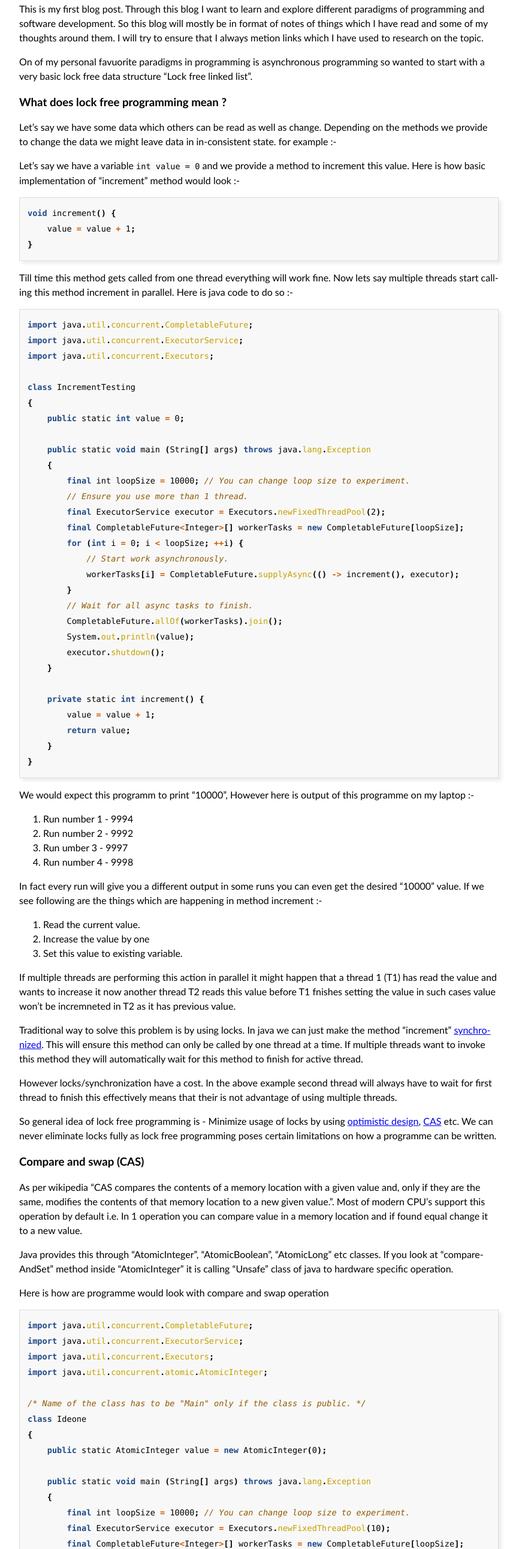
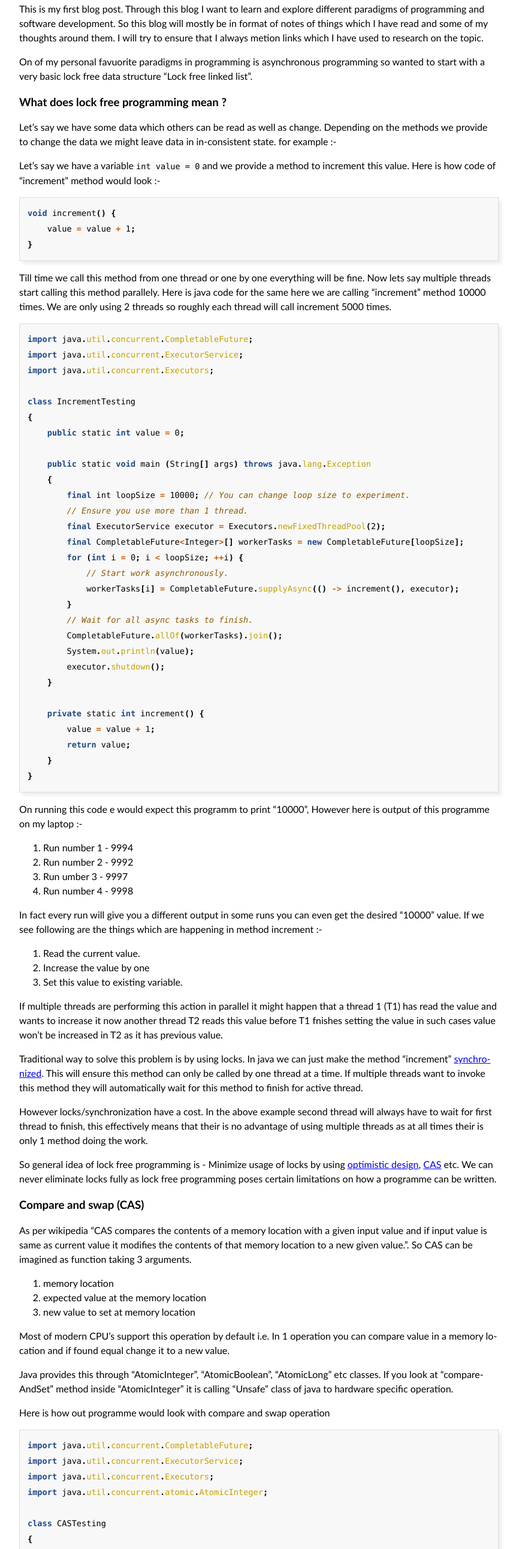
Before and after one commit to ananduee/ananduee.github.io, a plain HTML site: page posts/lock-free-linked-list/index.html in a window 1280 px wide. Shown: the part 218-2800 px from the top of the page at 60% size, without its empty margins (208-1074 px from the left). Drawn offline with Linux system fonts and the light colour scheme.

Commit message:
fixed some mistake

```diff
--- a/posts/lock-free-linked-list/index.html
+++ b/posts/lock-free-linked-list/index.html
@@ -36,11 +36,11 @@
 
 <p>Let&rsquo;s say we have some data which others can be read as well as change. Depending on the methods we provide to change the data we might leave data in in-consistent state. for example :-</p>
 
-<p>Let&rsquo;s say we have a variable <code>int value = 0</code> and we provide a method to increment this value. Here is how basic implementation of &ldquo;increment&rdquo; method would look :-</p>
+<p>Let&rsquo;s say we have a variable <code>int value = 0</code> and we provide a method to increment this value. Here is how code of &ldquo;increment&rdquo; method would look :-</p>
 <div class="highlight"><pre style="background-color:#f8f8f8;-moz-tab-size:4;-o-tab-size:4;tab-size:4"><code class="language-java" data-lang="java"><span style="color:#204a87;font-weight:bold">void</span> <span style="color:#000">increment</span><span style="color:#000;font-weight:bold">()</span> <span style="color:#000;font-weight:bold">{</span>
     <span style="color:#000">value</span> <span style="color:#ce5c00;font-weight:bold">=</span> <span style="color:#000">value</span> <span style="color:#ce5c00;font-weight:bold">+</span> <span style="color:#000">1</span><span style="color:#000;font-weight:bold">;</span>
 <span style="color:#000;font-weight:bold">}</span></code></pre></div>
-<p>Till time this method gets called from one thread everything will work fine. Now lets say multiple threads start calling this method increment in parallel. Here is java code to do so :-</p>
+<p>Till time we call this method from one thread or one by one everything will be fine. Now lets say multiple threads start calling this method parallely. Here is java code for the same here we are calling &ldquo;increment&rdquo; method 10000 times. We are only using 2 threads so roughly each thread will call increment 5000 times.</p>
 <div class="highlight"><pre style="background-color:#f8f8f8;-moz-tab-size:4;-o-tab-size:4;tab-size:4"><code class="language-java" data-lang="java"><span style="color:#204a87;font-weight:bold">import</span> <span style="color:#000">java</span><span style="color:#000;font-weight:bold">.</span><span style="color:#c4a000">util</span><span style="color:#000;font-weight:bold">.</span><span style="color:#c4a000">concurrent</span><span style="color:#000;font-weight:bold">.</span><span style="color:#c4a000">CompletableFuture</span><span style="color:#000;font-weight:bold">;</span>
 <span style="color:#204a87;font-weight:bold">import</span> <span style="color:#000">java</span><span style="color:#000;font-weight:bold">.</span><span style="color:#c4a000">util</span><span style="color:#000;font-weight:bold">.</span><span style="color:#c4a000">concurrent</span><span style="color:#000;font-weight:bold">.</span><span style="color:#c4a000">ExecutorService</span><span style="color:#000;font-weight:bold">;</span>
 <span style="color:#204a87;font-weight:bold">import</span> <span style="color:#000">java</span><span style="color:#000;font-weight:bold">.</span><span style="color:#c4a000">util</span><span style="color:#000;font-weight:bold">.</span><span style="color:#c4a000">concurrent</span><span style="color:#000;font-weight:bold">.</span><span style="color:#c4a000">Executors</span><span style="color:#000;font-weight:bold">;</span>
@@ -70,7 +70,7 @@
         <span style="color:#204a87;font-weight:bold">return</span> <span style="color:#000">value</span><span style="color:#000;font-weight:bold">;</span>
     <span style="color:#000;font-weight:bold">}</span>
 <span style="color:#000;font-weight:bold">}</span></code></pre></div>
-<p>We would expect this programm to print &ldquo;10000&rdquo;, However here is output of this programme on my laptop :-</p>
+<p>On running this code e would expect this programm to print &ldquo;10000&rdquo;, However here is output of this programme on my laptop :-</p>
 
 <ol>
 <li>Run number 1 - 9994</li>
@@ -87,28 +87,35 @@
 <li>Set this value to existing variable.</li>
 </ol>
 
-<p>If multiple threads are performing this action in parallel it might happen that a thread 1 (T1) has read the value and wants to increase it now another thread T2 reads this value before T1 fnishes setting the value in such cases value won&rsquo;t be incremneted in T2 as it has previous value.</p>
+<p>If multiple threads are performing this action in parallel it might happen that a thread 1 (T1) has read the value and wants to increase it now another thread T2 reads this value before T1 fnishes setting the value in such cases value won&rsquo;t be increased in T2 as it has previous value.</p>
 
 <p>Traditional way to solve this problem is by using locks. In java we can just make the method &ldquo;increment&rdquo; <a href="https://docs.oracle.com/javase/tutorial/essential/concurrency/locksync.html">synchronized</a>. This will ensure this method can only be called by one thread at a time. If multiple threads want to invoke this method they will automatically wait for this method to finish for active thread.</p>
 
-<p>However locks/synchronization have a cost. In the above example second thread will always have to wait for first thread to finish this effectively means that their is not advantage of using multiple threads.</p>
+<p>However locks/synchronization have a cost. In the above example second thread will always have to wait for first thread to finish, this effectively means that their is no advantage of using multiple threads as at all times their is only 1 method doing the work.</p>
 
 <p>So general idea of lock free programming is - Minimize usage of locks by using <a href="https://en.wikipedia.org/wiki/Optimistic_concurrency_control">optimistic design</a>, <a href="https://en.wikipedia.org/wiki/Compare-and-swap">CAS</a> etc. We can never eliminate locks fully as lock free programming poses certain limitations on how a programme can be written.</p>
 
 <h3 id="compare-and-swap-cas">Compare and swap (CAS)</h3>
 
-<p>As per wikipedia &ldquo;CAS compares the contents of a memory location with a given value and, only if they are the same, modifies the contents of that memory location to a new given value.&rdquo;. Most of modern CPU&rsquo;s support this operation by default i.e. In 1 operation you can compare value in a memory location and if found equal change it to a new value.</p>
+<p>As per wikipedia &ldquo;CAS compares the contents of a memory location with a given input value and if input value is same as current value it modifies the contents of that memory location to a new given value.&rdquo;. So CAS can be imagined as function taking 3 arguments.</p>
+
+<ol>
+<li>memory location</li>
+<li>expected value at the memory location</li>
+<li>new value to set at memory location</li>
+</ol>
+
+<p>Most of modern CPU&rsquo;s support this operation by default i.e. In 1 operation you can compare value in a memory location and if found equal change it to a new value.</p>
 
 <p>Java provides this through &ldquo;AtomicInteger&rdquo;, &ldquo;AtomicBoolean&rdquo;, &ldquo;AtomicLong&rdquo; etc classes. If you look at &ldquo;compareAndSet&rdquo; method inside &ldquo;AtomicInteger&rdquo; it is calling &ldquo;Unsafe&rdquo; class of java to hardware specific operation.</p>
 
-<p>Here is how are programme would look with compare and swap operation</p>
+<p>Here is how out programme would look with compare and swap operation</p>
 <div class="highlight"><pre style="background-color:#f8f8f8;-moz-tab-size:4;-o-tab-size:4;tab-size:4"><code class="language-java" data-lang="java"><span style="color:#204a87;font-weight:bold">import</span> <span style="color:#000">java</span><span style="color:#000;font-weight:bold">.</span><span style="color:#c4a000">util</span><span style="color:#000;font-weight:bold">.</span><span style="color:#c4a000">concurrent</span><span style="color:#000;font-weight:bold">.</span><span style="color:#c4a000">CompletableFuture</span><span style="color:#000;font-weight:bold">;</span>
 <span style="color:#204a87;font-weight:bold">import</span> <span style="color:#000">java</span><span style="color:#000;font-weight:bold">.</span><span style="color:#c4a000">util</span><span style="color:#000;font-weight:bold">.</span><span style="color:#c4a000">concurrent</span><span style="color:#000;font-weight:bold">.</span><span style="color:#c4a000">ExecutorService</span><span style="color:#000;font-weight:bold">;</span>
 <span style="color:#204a87;font-weight:bold">import</span> <span style="color:#000">java</span><span style="color:#000;font-weight:bold">.</span><span style="color:#c4a000">util</span><span style="color:#000;font-weight:bold">.</span><span style="color:#c4a000">concurrent</span><span style="color:#000;font-weight:bold">.</span><span style="color:#c4a000">Executors</span><span style="color:#000;font-weight:bold">;</span>
 <span style="color:#204a87;font-weight:bold">import</span> <span style="color:#000">java</span><span style="color:#000;font-weight:bold">.</span><span style="color:#c4a000">util</span><span style="color:#000;font-weight:bold">.</span><span style="color:#c4a000">concurrent</span><span style="color:#000;font-weight:bold">.</span><span style="color:#c4a000">atomic</span><span style="color:#000;font-weight:bold">.</span><span style="color:#c4a000">AtomicInteger</span><span style="color:#000;font-weight:bold">;</span>
 
-<span style="color:#8f5902;font-style:italic">/* Name of the class has to be &#34;Main&#34; only if the class is public. */</span>
-<span style="color:#204a87;font-weight:bold">class</span> <span style="color:#000">Ideone</span>
+<span style="color:#204a87;font-weight:bold">class</span> <span style="color:#000">CASTesting</span>
 <span style="color:#000;font-weight:bold">{</span>
     <span style="color:#204a87;font-weight:bold">public</span> <span style="color:#000">static</span> <span style="color:#000">AtomicInteger</span> <span style="color:#000">value</span> <span style="color:#ce5c00;font-weight:bold">=</span> <span style="color:#204a87;font-weight:bold">new</span> <span style="color:#000">AtomicInteger</span><span style="color:#000;font-weight:bold">(</span><span style="color:#000">0</span><span style="color:#000;font-weight:bold">);</span>
 
@@ -133,9 +140,11 @@
         <span style="color:#204a87;font-weight:bold">return</span> <span style="color:#000">currentValue</span><span style="color:#000;font-weight:bold">;</span>
     <span style="color:#000;font-weight:bold">}</span>
 <span style="color:#000;font-weight:bold">}</span></code></pre></div>
-<p>The only thing which has changed here is that we used &ldquo;AtomicIntger&rdquo; instead of primitive &ldquo;int&rdquo; which provides us atomic compare and set operation. We then assign value on which we want to increment in a seperate variable and loop till our desired value is set.</p>
+<p>No matter how many threads we use here we will always get 10,000 which is our desired value.</p>
 
-<p>Good thing here is that none of the threads will be blocked so their is no deadlock scenario to worry about.</p>
+<p>The only thing which has changed here is that we used &ldquo;AtomicIntger&rdquo; instead of primitive &ldquo;int&rdquo;.  AtomicIntger provides us atomic compare and set operation. We then assign value on which we want to increment in a seperate variable and loop till our desired value is set.</p>
+
+<p>Good thing here is that none of the threads will be blocked so their is no deadlock scenario to worry about. (Deadlock is a scenario when one therad is waiting for another therad to release a lock and that lock is never released or original thread dies while lock is still acquired and does not release the lock before dying.)</p>
 
 <h3 id="linked-list">Linked list</h3>
 
```
